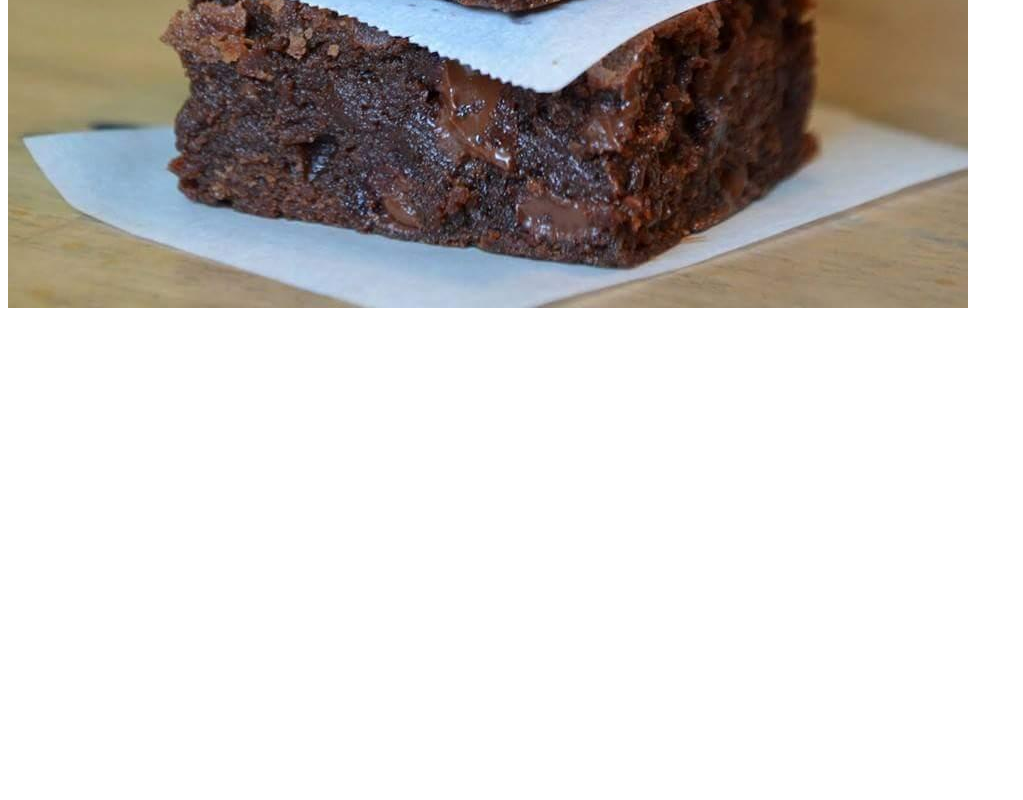
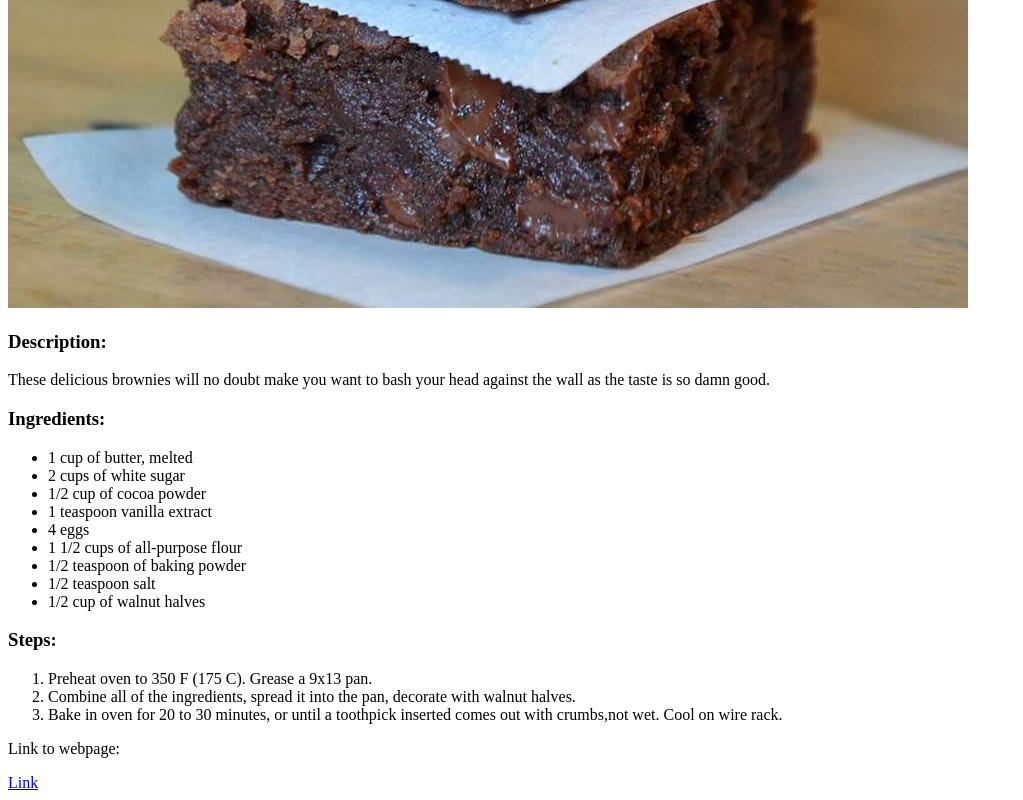
Before and after one commit to LLLLL-20/odin-recipes, a plain HTML site: page recipes/brownies.html in a window 1280 px wide. Shown: the part 732-1532 px from the top of the page, without its empty margins (0-1023 px from the left). Before the commit the page ends 1052 px from the top, so only its background shows below. Drawn offline with Linux system fonts and the light colour scheme.

Commit message:
Added info and link

```diff
--- a/recipes/brownies.html
+++ b/recipes/brownies.html
@@ -9,5 +9,31 @@
     <body>
         <h1>Brownies</h1>
         <img src="../images/brownies.jpeg" alt="The finished brownies">
+        <h3>Description:</h3>
+        <p>These delicious brownies will no doubt make you want
+            to bash your head against the wall as the taste is so damn
+            good.</p>
+        <h3>Ingredients:</h3>
+        <ul>
+            <li>1 cup of butter, melted</li>
+            <li>2 cups of white sugar</li>
+            <li>1/2 cup of cocoa powder</li>
+            <li>1 teaspoon vanilla extract</li>
+            <li>4 eggs</li>
+            <li>1 1/2 cups of all-purpose flour</li>
+            <li>1/2 teaspoon of baking powder</li>
+            <li>1/2 teaspoon salt</li>
+            <li>1/2 cup of walnut halves</li>
+        </ul>
+        <h3>Steps:</h3>
+        <ol>
+            <li>Preheat oven to 350 F (175 C). Grease a 9x13 pan.</li>
+            <li>Combine all of the ingredients, spread it into the pan,
+                decorate with walnut halves.</li>
+            <li>Bake in oven for 20 to 30 minutes, or until a toothpick
+                inserted comes out with crumbs,not wet. Cool on wire rack.</li>
+        </ol>
+        <p>Link to webpage:</p>
+        <a href="https://www.allrecipes.com/recipe/9599/quick-and-easy-brownies/">Link</a>
     </body>
 </html>
```
